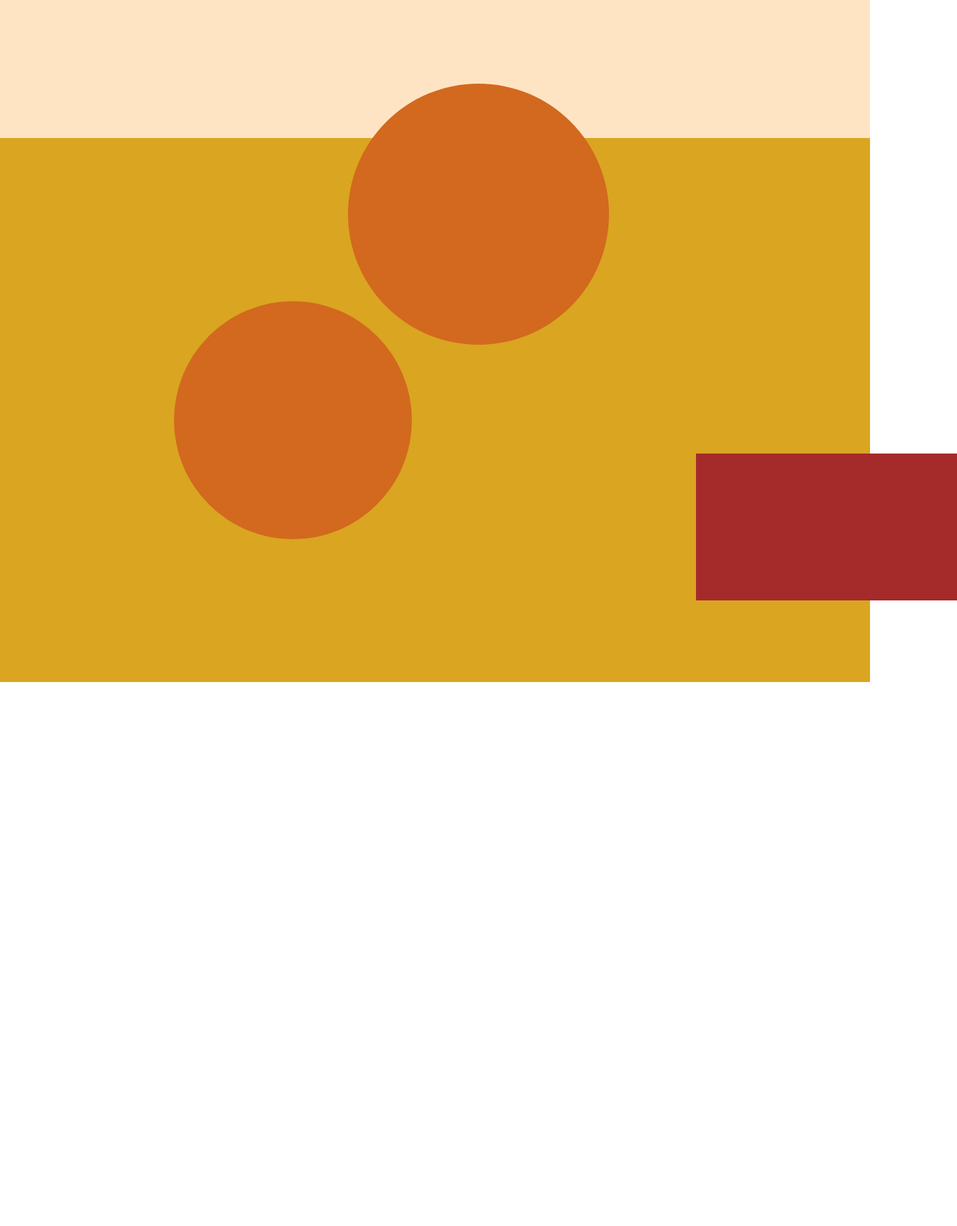
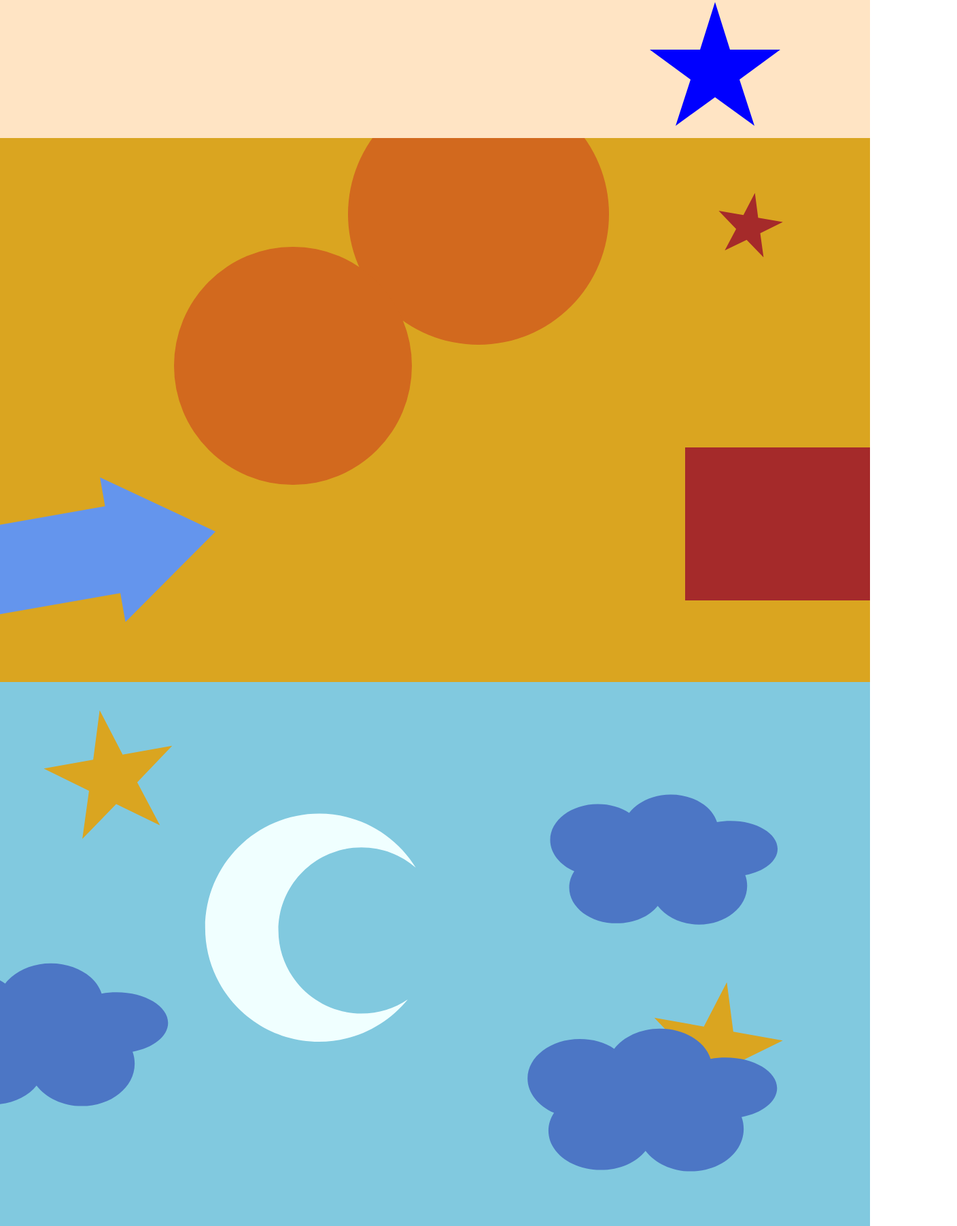
Before and after one commit to R4UL1N0/css-study, a plain HTML site: page index.html in a window 1280 px wide. Shown: the part 597-2400 px from the top of the page at 68% size, 1408 px wide, since content can reach past the window. Before the commit the page ends 1600 px from the top, so only its background shows below. Drawn offline with Linux system fonts and the light colour scheme.

Commit message:
criações de mais classes e uso de svgs para formas mais complexas, e criação da terceira section

```diff
--- a/index.html
+++ b/index.html
@@ -6,10 +6,10 @@
     <link rel="stylesheet" href="/styles.css">
     <title>Document</title>
 </head>
-<body class="over-hidden">
+<body class="">
 
     <!-- PAGE ONE -->
-    <section class="page-one over-hidden">
+    <section class="bg-bisque over-x-hidden">
         <div class="text-frame">
 
             <div class="title">
@@ -17,21 +17,33 @@
             </div>
 
         </div>
-        <div class="ball abs-top-right big"></div>
-        <div class="rectangle abs-left-center big rot-minus-10"></div>
+        <div class="ball abs-top-right big bg-orange-choco"></div>
+        <div class="rectangle bg-brown-red abs-left-center big rot-minus-10"></div>
+        <div class="star abs-down-right-over small bg-blue"></div>
     </section>
 
     <!-- PAGE TWO -->
-    <section class="page-two">
+    <section class="bg-burned-gold over-x-hidden">
         <div class="text-frame"></div>
 
 
-        <div class="ball abs-top-center big"></div>
-        <div class="ball abs-center-left medium"></div>
-        <div class="rectangle abs-right-center-over big"></div>
+        <div class="ball bg-orange-choco abs-top-center big">oi</div>
+        <div class="ball bg-orange-choco abs-center-left medium"></div>
+        <div class="star rot-plus-10 abs-top-right-in tiny bg-brown-red"></div>
+        <div class="rectangle bg-brown-red abs-right-center-over giant"></div>
+        <div class="right-arrow big abs-down-deep-left-over bg-flower-blue rot-minus-10"></div>
 
     </section>
 
+    <!-- PAGE THREE -->
+    <section class="bg-light-blue over-x-hidden">
+        <div class="star rot-plus-10 abs-right-center small bg-burned-gold"></div>
+        <div class="star rot-minus-10 abs-top-left small bg-burned-gold"></div>
+        <div class="cloud bg-dark-flower-blue abs-top-right-in medium"></div>
+        <div class="moon bg-white abs-center-left giant"></div>
+        <div class="cloud bg-dark-flower-blue abs-center-deep-left big"></div>
+        <div class="cloud bg-dark-flower-blue abs-down-right-over big"></div>
+    </section>
     <script src="/main.js"></script>
 </body>
 </html>
--- a/styles.css
+++ b/styles.css
@@ -16,6 +16,7 @@
 
 body {
     background-color: white;
+    text-align: center;
     /* height: 100vh; */
 }
 
@@ -26,6 +27,24 @@ nav {
     width: 100%;
 }
 
+.over-hidden {
+    overflow: visible;
+}
+
+
+.over-x-hidden {
+    overflow-x: hidden;
+    overflow-y: visible;
+}
+
+.over-y-hidden {
+    overflow-y: visible;
+}
+
+.z-index {
+    z-index: 999;
+}
+
 section {
     height: 100vh;
     width: 100%;
@@ -33,13 +52,13 @@ section {
     /* overflow: hidden; */
 }
 
-.page-one {
+/* .page-one {
     background-color: bisque;
 }
 
 .page-two {
     background-color:goldenrod;
-}
+} */
 
 .text-frame {
     width: 100%;
@@ -56,7 +75,7 @@ section {
 }
 
 .title h1 {
-    font-size: 6em;
+    font-size: clamp(3em, 15vw, 8em);
 
 }
 
--- a/styles/colors.css
+++ b/styles/colors.css
@@ -1,3 +1,51 @@
 .bg-red {
     background-color: red;
 }
+
+.bg-cyan {
+    background-color: cyan;
+}
+
+.bg-black {
+    background-color: black;
+}
+
+.bg-white {
+    background-color: azure;
+}
+
+.white {
+    color: azure;
+}
+
+.bg-blue {
+    background-color: blue;
+}
+
+.bg-flower-blue {
+    background-color: cornflowerblue;
+}
+
+.bg-dark-flower-blue {
+    background-color: rgb(76, 118, 197);
+}
+
+.bg-brown-red {
+    background-color: brown;
+}
+
+.bg-orange-choco {
+    background-color: chocolate;
+}
+
+.bg-burned-gold {
+    background-color:goldenrod;
+}
+
+.bg-bisque {
+    background-color: bisque;
+}
+
+.bg-light-blue {
+    background-color: rgb(129, 201, 223);
+}
--- a/styles/positions.css
+++ b/styles/positions.css
@@ -1,7 +1,19 @@
+.flex-center {
+    display: flex;
+    justify-content: center;
+    align-items: center;
+}
+
 .abs-top-right {
     position: absolute;
     top: 10%;
     right: -10%;
+}
+
+.abs-top-right-in {
+    position: absolute;
+    top: 10%;
+    right: 10%;
 }
 
 .abs-top-center {
@@ -19,7 +31,7 @@
 
 .abs-center-left {
     position: absolute;
-    top: 30%;
+    top: 20%;
     left: 20%;
 }
 
@@ -32,3 +44,51 @@
     bottom: 15%;
     right: -10%;
 }
+
+.abs-right-center {
+    position: absolute;
+    top: 55%;
+    right: 10%;
+}
+
+.abs-down-left-under {
+    position: absolute;
+    bottom: 4%;
+    left: 20%;
+}
+
+.abs-down-right-over {
+    position: absolute;
+    bottom: 0%;
+    right: 10%;
+}
+
+.abs-down-left-over {
+    position: absolute;
+    bottom: 10%;
+    left: 15%;
+}
+
+.abs-down-deep-left-over {
+    position: absolute;
+    bottom: 10%;
+    left: -5%;
+}
+
+.abs-right-top {
+    position: absolute;
+    top: 5%;
+    right: 5%;
+}
+
+.abs-center-deep-left {
+    position: absolute;
+    top: 40%;
+    left: -10%;
+}
+
+.abs-top-left {
+    position: absolute;
+    top: 5%;
+    left: 5%;
+}
--- a/styles/rotations.css
+++ b/styles/rotations.css
@@ -1,3 +1,7 @@
 .rot-minus-10 {
     transform: rotate(-10deg);
 }
+
+.rot-plus-10 {
+    transform: rotate(10deg);
+}
--- a/styles/shapes.css
+++ b/styles/shapes.css
@@ -1,24 +1,60 @@
 .ball {
     aspect-ratio: 1;
-    background-color: chocolate;
     border-radius: 50%;
 
 }
 
 .square {
-    background-color: brown;
     aspect-ratio: 1;
 }
 
 .rectangle {
-    background-color: brown;
     aspect-ratio: 16 / 9;
 }
 
 .triangle {
-
+    clip-path: polygon(50% 0%, 0% 100%, 100% 100%);
+    aspect-ratio: 1;
 }
 
-.over-hidden {
-    overflow: hidden;
+.star {
+    clip-path: polygon(50% 0%, 61% 35%, 98% 35%, 68% 57%, 79% 91%, 50% 70%, 21% 91%, 32% 57%, 2% 35%, 39% 35%);
+    aspect-ratio: 1;
 }
+
+.left-arrow {
+    aspect-ratio: 16 / 9;
+    clip-path: polygon(40% 0%, 40% 20%, 100% 20%, 100% 80%, 40% 80%, 40% 100%, 0% 50%);
+}
+
+.right-arrow {
+    aspect-ratio: 16 / 9;
+    clip-path: polygon(0% 20%, 60% 20%, 60% 0%, 100% 50%, 60% 100%, 60% 80%, 0% 80%);
+}
+
+.x-shape {
+    aspect-ratio: 1;
+    clip-path: polygon(20% 0%, 0% 20%, 30% 50%, 0% 80%, 20% 100%, 50% 70%, 80% 100%, 100% 80%, 70% 50%, 100% 20%, 80% 0%, 50% 30%);
+}
+
+.cross {
+    aspect-ratio: 1 / 1.5;
+    clip-path: polygon(10% 25%, 35% 25%, 35% 0%, 65% 0%, 65% 25%, 90% 25%, 90% 50%, 65% 50%, 65% 100%, 35% 100%, 35% 50%, 10% 50%);
+}
+
+.message {
+    aspect-ratio: 1;
+    clip-path: polygon(0% 0%, 100% 0%, 100% 75%, 75% 75%, 75% 100%, 50% 75%, 0% 75%);
+}
+
+.moon {
+    aspect-ratio: 1;
+    -webkit-mask: url('/assets/moon.svg') no-repeat center;
+    mask: url('/assets/moon.svg') no-repeat center;
+}
+
+.cloud {
+    aspect-ratio: 1;
+    -webkit-mask: url('/assets/cloud.svg') no-repeat center;
+    mask: url('/assets/cloud.svg') no-repeat center;
+}
--- a/styles/sizes.css
+++ b/styles/sizes.css
@@ -1,5 +1,13 @@
+.micro {
+    width: clamp(5px, 10vw, 40px);
+}
+
+.tiny {
+    width: clamp(15px, 10vw, 100px);
+}
+
 .small {
-    width: clamp(50px, 30vw, 200px);
+    width: clamp(50px, 20vw, 200px);
 }
 
 .medium {
@@ -11,5 +19,5 @@
 }
 
 .giant {
-    width: clamp(500px, 30vw, 1000px);
+    width: clamp(400px, 30vw, 800px);
 }
```
Also changed, not shown: assets/cloud.svg (added), assets/moon-01.png (added), assets/moon.svg (added).
